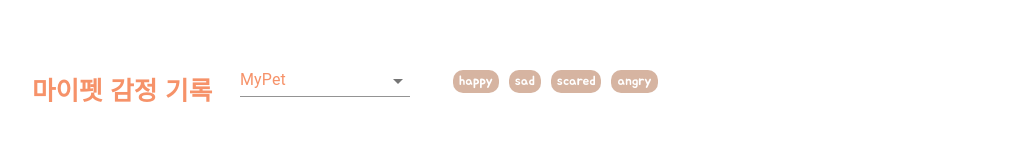
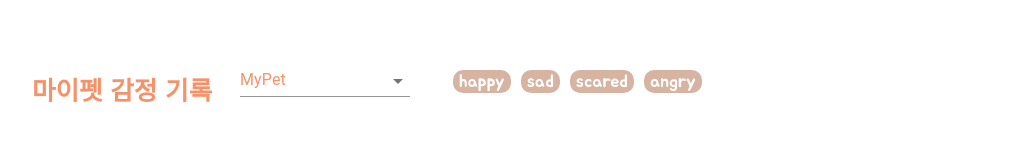
Before and after one commit to CreamDeLaCream/creme-client, a React (Create React App) app: page /mypet in a window 1280 px wide. Shown: the part 788-929 px from the top of the page, without its empty margins (128-1151 px from the left). Built offline with nearby package versions, Linux system fonts and the light colour scheme; no server answers; a web font is replaced by a local one.

Commit message:
[#14] edit : Filter 수정

```diff
--- a/package.json
+++ b/package.json
@@ -19,6 +19,7 @@
     "history": "^4.10.1",
     "immer": "^9.0.12",
     "matter-js": "^0.18.0",
+    "mui": "^0.0.1",
     "react": "^17.0.2",
     "react-chartjs-2": "^4.0.1",
     "react-dom": "^17.0.2",
--- a/src/pages/MyPet/FilterRecord.js
+++ b/src/pages/MyPet/FilterRecord.js
@@ -9,6 +9,7 @@ export const FilterRecord = ({ clickedEmotion, onClickEmotion }) => {
         return (
           <Button
             height="23px"
+            size="18px"
             bg={
               clickedEmotion.indexOf(emotionwords) !== -1
                 ? 'var(--darkcream)'
```
Also changed, not shown: 2 other files (tests, documents, lock files or other folders).
